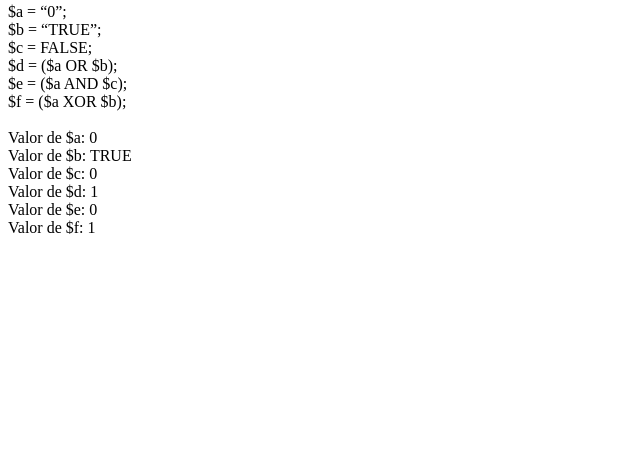
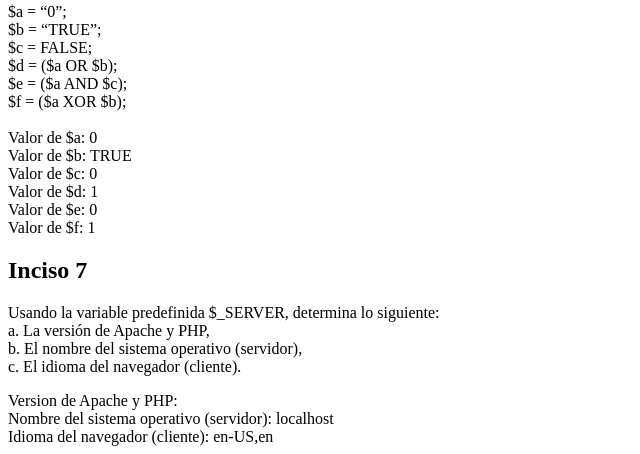
Before and after one commit to VicZS/tecweb, a PHP site: page / in a window 1280 px wide. Shown: the part 1668-2122 px from the top of the page, without its empty margins (0-640 px from the left). Before the commit the page ends 1902 px from the top, so only its background shows below. Run offline with PHP 8.4, Linux system fonts and the light colour scheme; data that the repository does not hold is empty.

Commit message:
Inciso 7

```diff
--- a/practicas/p03/index.php
+++ b/practicas/p03/index.php
@@ -182,6 +182,21 @@
     echo 'Valor de $f: '.$f.'<br>';
     ?>
 
+    <h2>Inciso 7</h2>
+    <p>Usando la variable predefinida $_SERVER, determina lo siguiente: <br>
+    a. La versión de Apache y PHP, <br>
+    b. El nombre del sistema operativo (servidor), <br>
+    c. El idioma del navegador (cliente). <br></p>
+
+    <?php
+    echo 'Version de Apache y PHP: ';
+    echo $_SERVER['SERVER_SIGNATURE'];
+    echo '<br>Nombre del sistema operativo (servidor): ';
+    echo $_SERVER['SERVER_NAME'];
+    echo '<br>Idioma del navegador (cliente): ';
+    echo $_SERVER['HTTP_ACCEPT_LANGUAGE'];
+    ?>
+
 
 
 </body>
```
